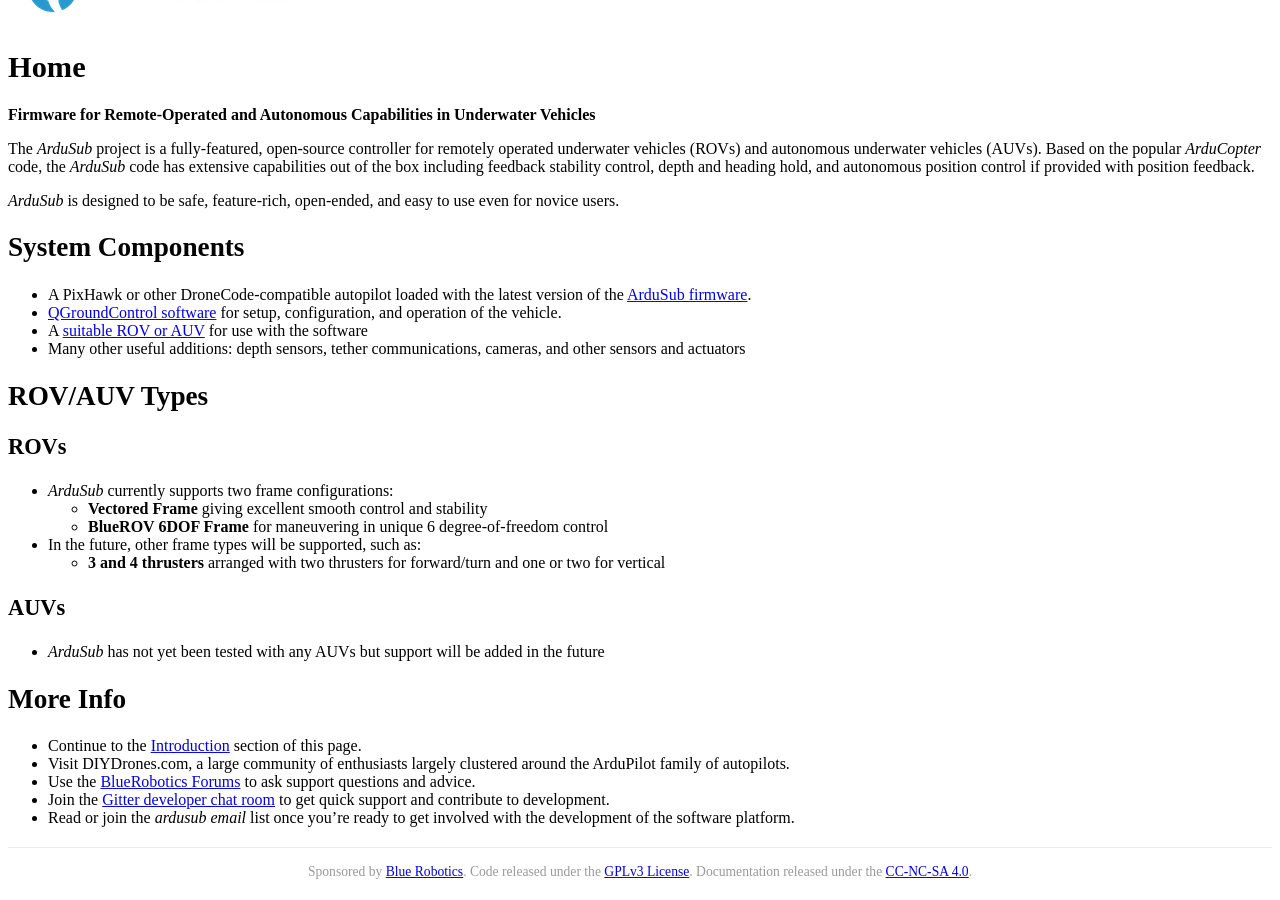
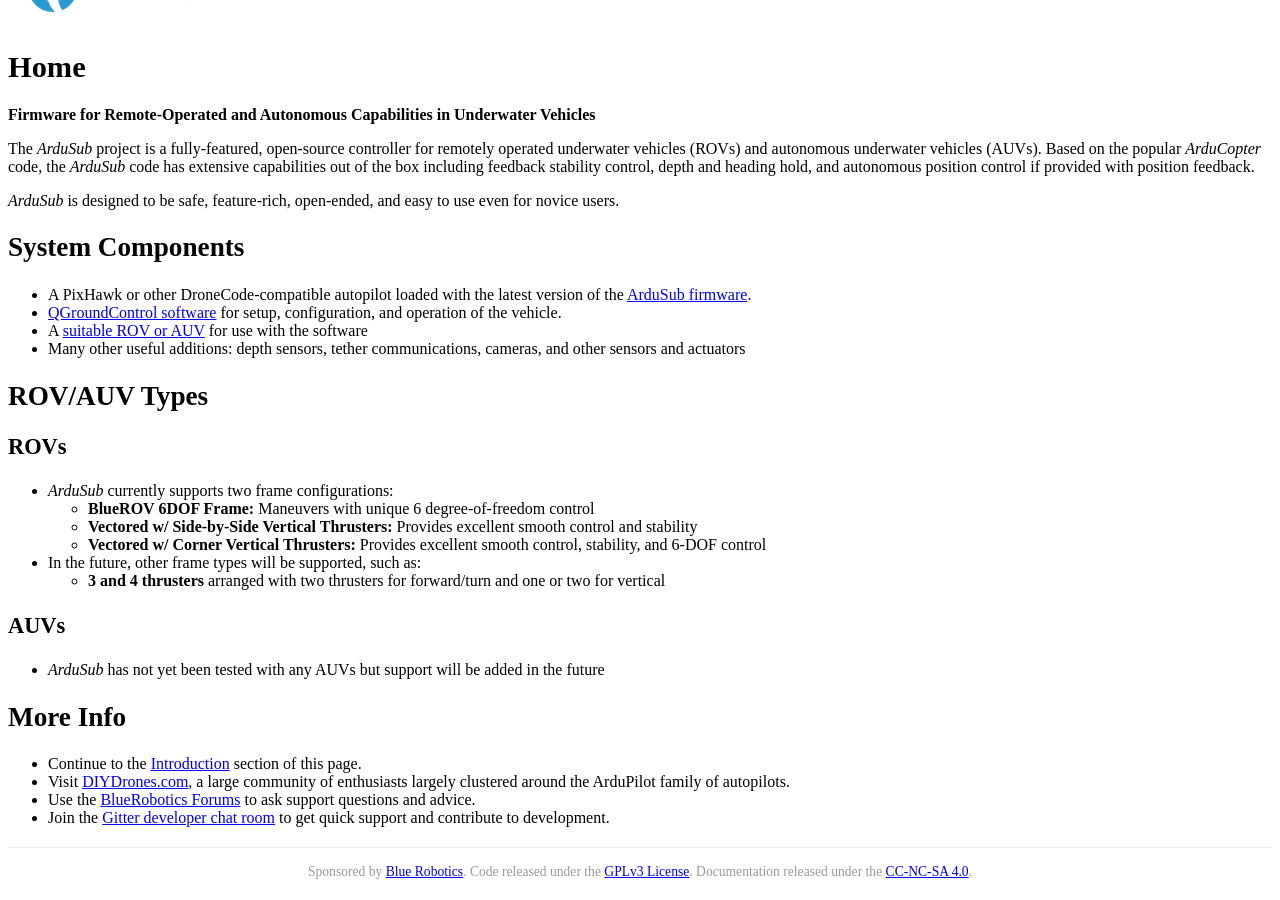
Before and after one commit to bluerobotics/retired-ardusub-docs, a Jekyll site: the page built from index.md, in a window 1280 px wide and 900 px high, scrolled down 798 px. Built offline with Jekyll 4.4.1, drawn with Linux system fonts in a browser that asks for light colours; a style sheet for code colours, icons or effects is not loaded.

Commit message:
Update home page

```diff
--- a/index.md
+++ b/index.md
@@ -24,8 +24,9 @@ The *ArduSub* project is a fully-featured, open-source controller for remotely o
 ### ROVs
 
 - *ArduSub* currently supports two frame configurations:
-	- **Vectored Frame** giving excellent smooth control and stability
-	- **BlueROV 6DOF Frame** for maneuvering in unique 6 degree-of-freedom control
+	- **BlueROV 6DOF Frame:** Maneuvers with unique 6 degree-of-freedom control
+	- **Vectored w/ Side-by-Side Vertical Thrusters:** Provides excellent smooth control and stability
+	- **Vectored w/ Corner Vertical Thrusters:** Provides excellent smooth control, stability, and 6-DOF control
 - In the future, other frame types will be supported, such as:
 	- **3 and 4 thrusters** arranged with two thrusters for forward/turn and one or two for vertical
 
@@ -36,7 +37,6 @@ The *ArduSub* project is a fully-featured, open-source controller for remotely o
 ## More Info
 
 - Continue to the [Introduction](/introduction/) section of this page.
-- Visit DIYDrones.com, a large community of enthusiasts largely clustered around the ArduPilot family of autopilots.
+- Visit [DIYDrones.com](http://diydrones.com), a large community of enthusiasts largely clustered around the ArduPilot family of autopilots.
 - Use the [BlueRobotics Forums](http://bluerobotics.com/forums/) to ask support questions and advice.
 - Join the [Gitter developer chat room](https://gitter.im/bluerobotics/ardusub) to get quick support and contribute to development.
-- Read or join the *ardusub email* list once you’re ready to get involved with the development of the software platform.
```
